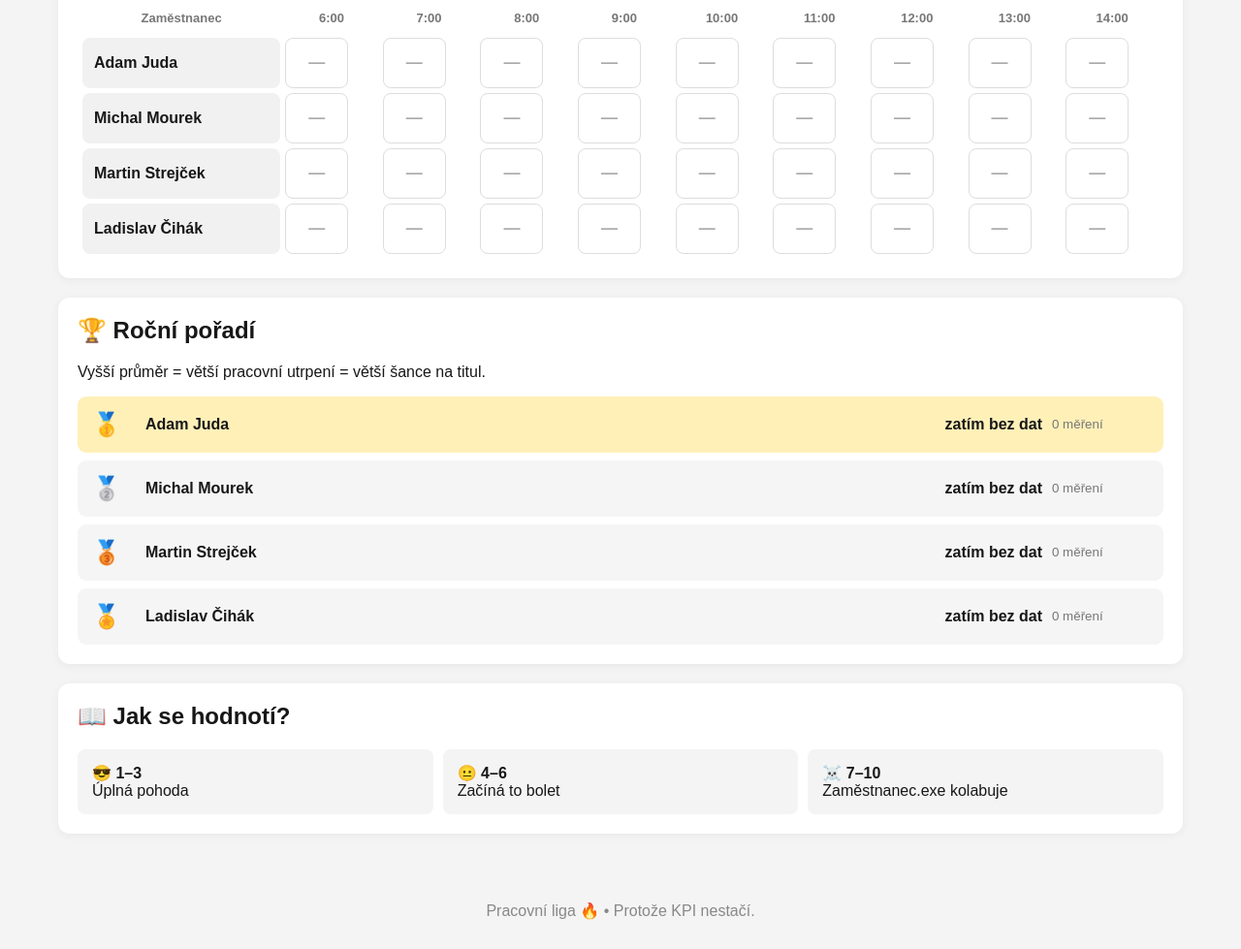
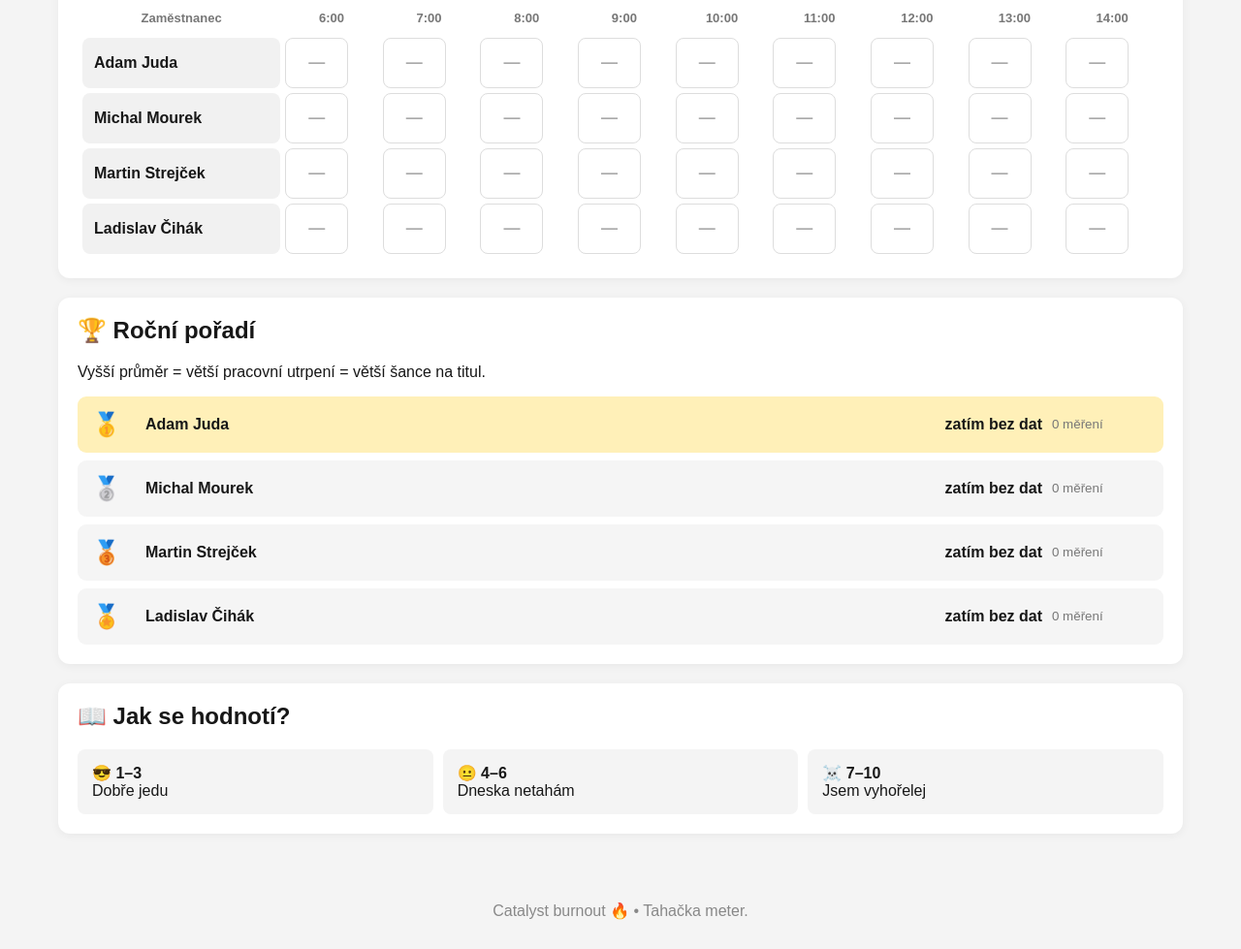
Before and after one commit to fpvz8jfjfw-dotcom/Catalyst-meter, a website built with Vite: page index.html in a window 1280 px wide. Shown: the part 383-1362 px from the top of the page at 97% size. Built offline with nearby package versions, Linux system fonts and the light colour scheme; some packages are replaced by stand-ins of ours; no server answers; the database is empty.

Commit message:
Update index.html

```diff
--- a/index.html
+++ b/index.html
@@ -4,7 +4,7 @@
   <meta charset="UTF-8">
   <meta name="viewport" content="width=device-width, initial-scale=1.0">
 
-  <title>Pracovní liga 🔥</title>
+  <title>Catalyst burnout 🔥</title>
 
   <style>
     * {
@@ -294,17 +294,17 @@
 
       <div>
         😎 <strong>1–3</strong><br>
-        Úplná pohoda
+        Dobře jedu
       </div>
 
       <div>
         😐 <strong>4–6</strong><br>
-        Začíná to bolet
+        Dneska netahám
       </div>
 
       <div>
         ☠️ <strong>7–10</strong><br>
-        Zaměstnanec.exe kolabuje
+        Jsem vyhořelej
       </div>
 
     </div>
@@ -314,7 +314,7 @@
 </main>
 
 <footer>
-  Pracovní liga 🔥 • Protože KPI nestačí.
+  Catalyst burnout 🔥 • Tahačka meter.
 </footer>
 
 <script type="module" src="/app-new.js"></script>
```
